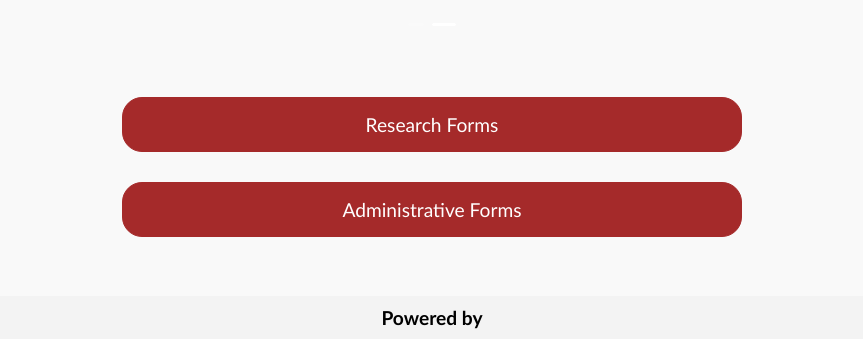
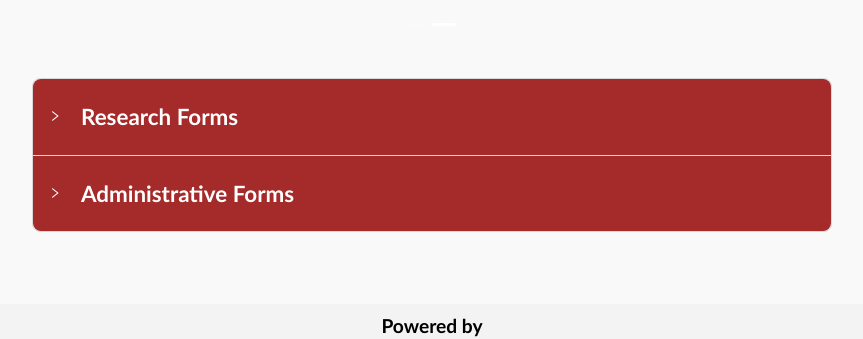
Before and after one commit to ROHITH-M10/FORMS_PWA, a React (Vite) app: page / in a window 1280 px wide. Shown: the part 1915-2254 px from the top of the page, without its empty margins (208-1071 px from the left). Built offline with nearby package versions, Linux system fonts and the light colour scheme; grey boxes are pictures that could not be loaded.

Commit message:
drop down change style

```diff
--- a/dev-dist/sw.js
+++ b/dev-dist/sw.js
@@ -82,7 +82,7 @@ define(['./workbox-54d0af47'], (function (workbox) { 'use strict';
     "revision": "3ca0b8505b4bec776b69afdba2768812"
   }, {
     "url": "index.html",
-    "revision": "0.oud01vgjhpo"
+    "revision": "0.t2ehim49v08"
   }], {});
   workbox.cleanupOutdatedCaches();
   workbox.registerRoute(new workbox.NavigationRoute(workbox.createHandlerBoundToURL("index.html"), {
--- a/src/App.css
+++ b/src/App.css
@@ -127,73 +127,66 @@ body {
 
 /* Dropdown Styling */
 
-.guest-dropdown-button-container{
-  display: flex;
-  flex-direction: column;
-  justify-content: center;
-  align-items: center;
+
+.guest-page {
+  padding: 1rem;
+}
+
+.guest-collapse-container {
+  max-width: 800px;
+  margin: auto;
+  margin-bottom: 2rem;
   flex-wrap: wrap;
 }
 
-
-
-.guest-dropdown{
-  position: relative;
-  display: flex;
-  justify-content: center;
-  align-items: center;
-  margin: 10px;
-  padding: 5px 0px;
-  width: 50%;
+.ant-collapse-header{
+  font-size: 1.2rem;
+  font-weight: bold;
+  text-align: left;
+  background-color: rgb(165, 42, 42);
 }
-
-.guest-dropbtn {
-  background-color: rgb(165, 42, 42);
-  border: solid 1px rgb(165, 42, 42);
+.ant-collapse-header-text{
+  font-size: 1.4rem;
+  font-weight: bold;
   color: white;
-  padding: 15px;
-  font-size: 1.2rem;
-  cursor: pointer;
-  border-radius: 20px;
-  transition: 0.3s;
+  padding: 8px;
   width: 100%;
+  /* prevent text going outside the box and move to next line */
+  word-wrap: break-word;
 }
-
-.guest-dropbtn:hover {
-  background-color: white;
-  color: rgb(165, 42, 42);
-  border: 1px solid rgb(165, 42, 42);
-}
-
-/* Dropdown Content */
-.guest-dropdown-content {
-  display: block;
-  position: absolute;
-  background-color: #f9f9f9;
-  min-width: 200px;
-  top: 100%; /* Position below the button */
-  /* left: 0; */
-  margin-top: 0px; /* Add space between button and dropdown */
-  box-shadow: 0px 0px 10px rgba(0, 0, 0, 0.5);
-  border-radius: 5px;
-  overflow: hidden;
-  z-index: 1000; /* Ensure it appears above other elements */
+.ant-collapse-expand-icon{
+  font-size: 1.5rem;
+  color: white;
+  padding-top: 25px;
 }
 
 
-.guest-dropdown-item {
+/* Dropdown Content */
+.link-list {
+  list-style: none;
+  padding: 0;
   width: 100%;
-  text-align: left;
-  background: none;
-  border: none;
-  padding: 15px;
+}
+.link-list li {
+  margin-bottom: 8px;
+  color: rgb(165, 42, 42);
+  font-size: 1.2rem;
+  font-weight: bold;
+  padding: 10px 0px;
+  /* prevent text going outside the box and move to next line */
+  word-wrap: break-word;
+
+}
+.link-list a {
+  text-decoration: none;
+  cursor: pointer;
+}
+.link-list a:hover {
+  text-decoration: underline;
+}
+.ant-collapse-content{
   font-size: 1rem;
-  cursor: pointer;
-  transition: background 0.3s;
-}
-
-.guest-dropdown-item:hover {
-  background-color: #ddd;
+  font-weight: normal;
 }
 
 /* iFrame Styling */
@@ -235,6 +228,30 @@ body {
   font-weight: bold;
 }
 
+
+
+
+
+
+
+
+
+
+
+
+
+
+
+
+
+
+
+
+
+
+
+
+
 @media screen and (max-width: 768px) {
 
   .home-text{
--- a/src/components/Guest.jsx
+++ b/src/components/Guest.jsx
@@ -1,31 +1,36 @@
 import React from "react";
-import Dropdown from "./Dropdown";
-// Import combined forms data
+import { Collapse } from "antd";
 import Forms from "../data/Forms.json";
 
-function Guest({
-  openDropdown,
-  toggleDropdown,
-  handleSelect,
-  selectedUrl
-}) {
+function Guest({ handleSelect, selectedUrl }) {
+  const items = Object.entries(Forms).map(([category, links], index) => ({
+    key: String(index + 1),
+    label: category,
+    children: (
+      <ul className="link-list">
+        {Object.entries(links).map(([name, url]) => (
+          <li key={name}>
+            <div
+              className="link-icon"
+              onClick={() => handleSelect(url)}
+            >
+              {name}
+            </div>
+          </li>
+        ))}
+      </ul>
+    ),
+  }));
+
   return (
     <div className="guest-page">
-      {/* Dropdowns */}
-      <div className="guest-dropdown-button-container">
-        {Object.entries(Forms).map(([category, items]) => (
-          <Dropdown
-            key={category}
-            title={category}
-            items={items}
-            isOpen={openDropdown === category}
-            toggleDropdown={toggleDropdown}
-            onSelect={handleSelect}
-          />
-        ))}
+      {console.log(items)}
+      {/* Collapse Panels */}
+      <div className="guest-collapse-container">
+        <Collapse items={items} />
       </div>
 
-      {/* iFrame to display selected page */}
+      {/* iFrame for selected form */}
       {selectedUrl && (
         <div className="guest-iframe-container">
           <iframe src={selectedUrl} title="content-frame"></iframe>
```
